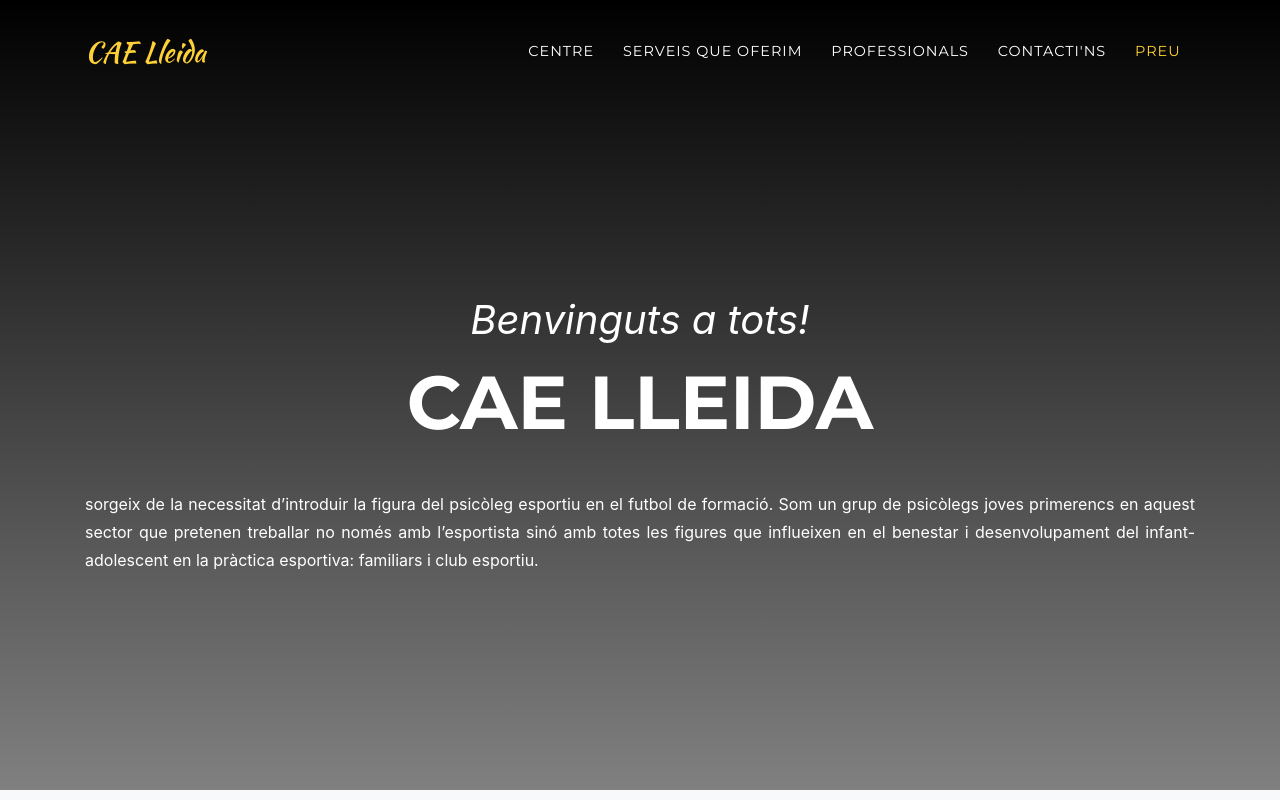
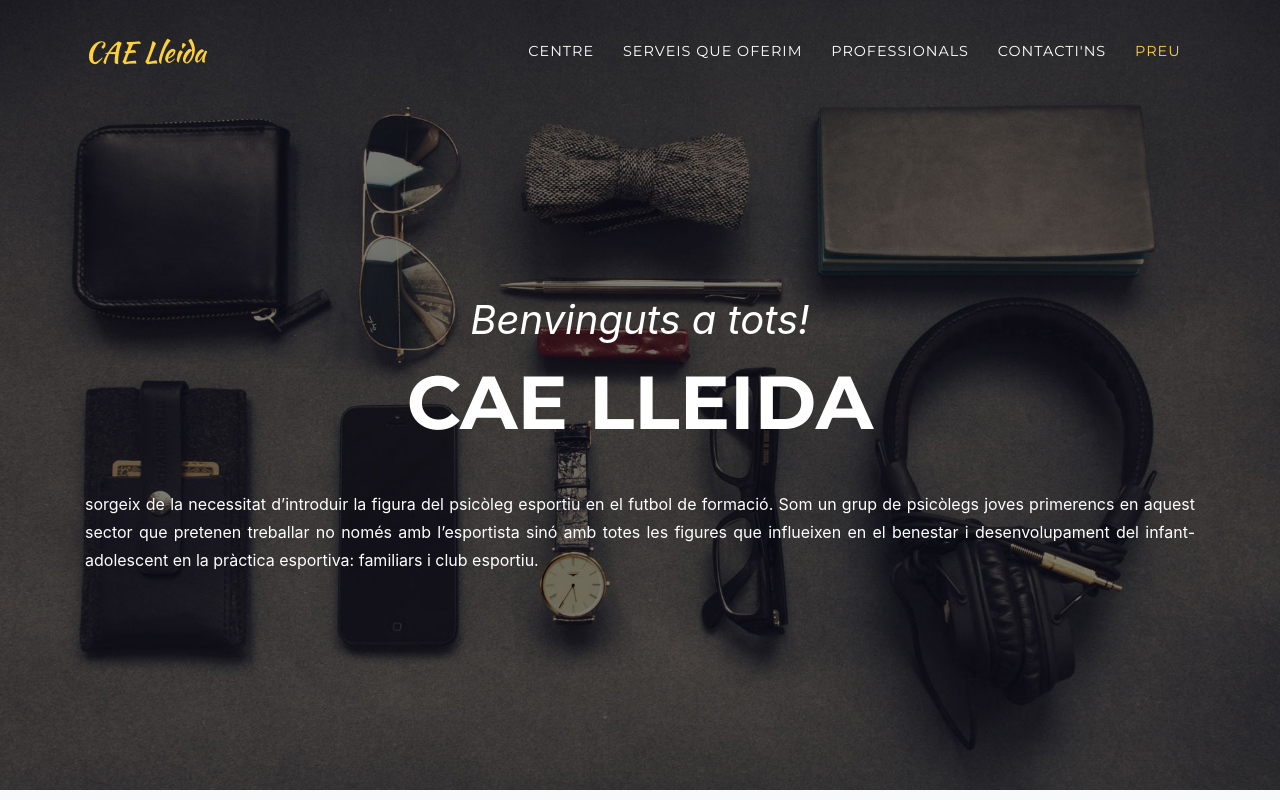
Before and after one commit to caelleida/site, a website with bundled scripts: page index.html in a window 1280 px wide. Shown: the top 800 px of the page. Built offline with nearby package versions, Linux system fonts and the light colour scheme; files whose address does not match are found by name; a web font is replaced by a local one.

Commit message:
Revert "actu2"

```diff
--- a/index.html
+++ b/index.html
@@ -58,7 +58,7 @@
     </nav>
 
     <!-- Header -->
-    <header class="masthead" style="background-image: linear-gradient(black, grey);">
+    <header class="masthead">
       <div class="container">
         <div class="intro-text">
           <div class="intro-lead-in">Benvinguts a tots!</div>
```
Also changed, not shown: img/header-bg.jpg (added).
